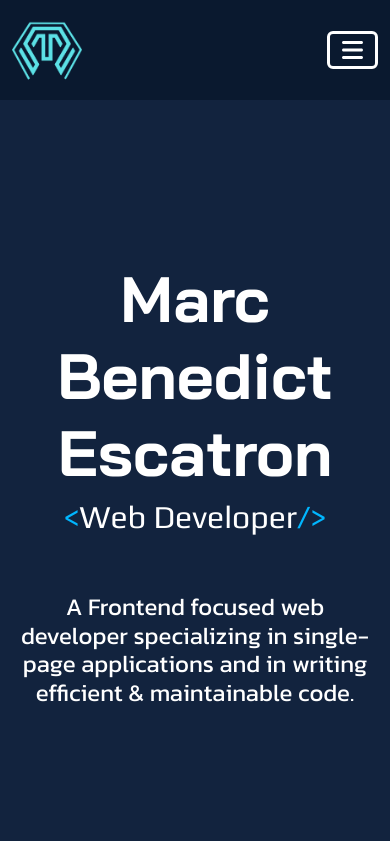
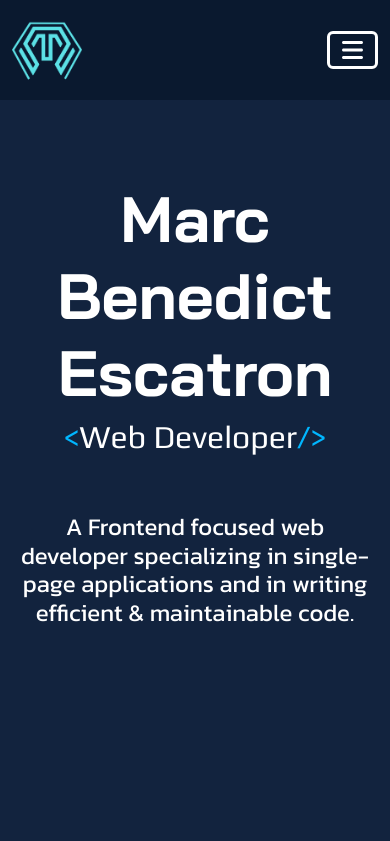
Before and after one commit to MarcEscatron07/marc-portfolio-nextjs, a Next.js app: page / in a window 390 px wide. Shown: the top 841 px of the page. Built offline with nearby package versions, Linux system fonts and the light colour scheme.

Commit message:
added media query

```diff
--- a/styles/globals.css
+++ b/styles/globals.css
@@ -239,5 +239,10 @@ a:visited {
 }
 
 /* CSS Ruleset for Projects section */
+@media screen and (max-width: 992px) {
+  #home h1 {
+    padding-top: 5rem;
+  }
+}
 
 /*# sourceMappingURL=globals.css.map */
--- a/styles/globals.scss
+++ b/styles/globals.scss
@@ -307,3 +307,11 @@ a {
     }
 }
 /* CSS Ruleset for Projects section */
+
+@media screen and (max-width: 992px){
+    #home {
+        h1 {
+            padding-top: 5rem;
+        }
+    }
+}
```
Also changed, not shown: 1 other file (tests, documents, lock files or other folders).
